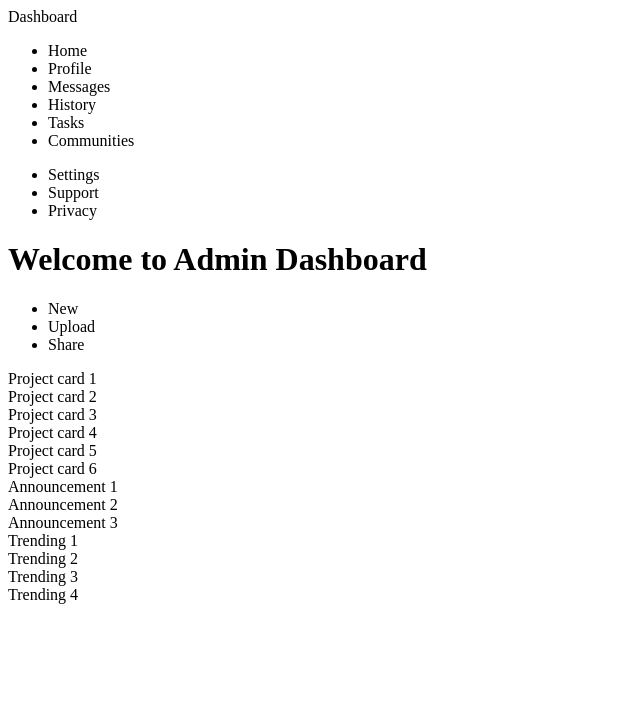
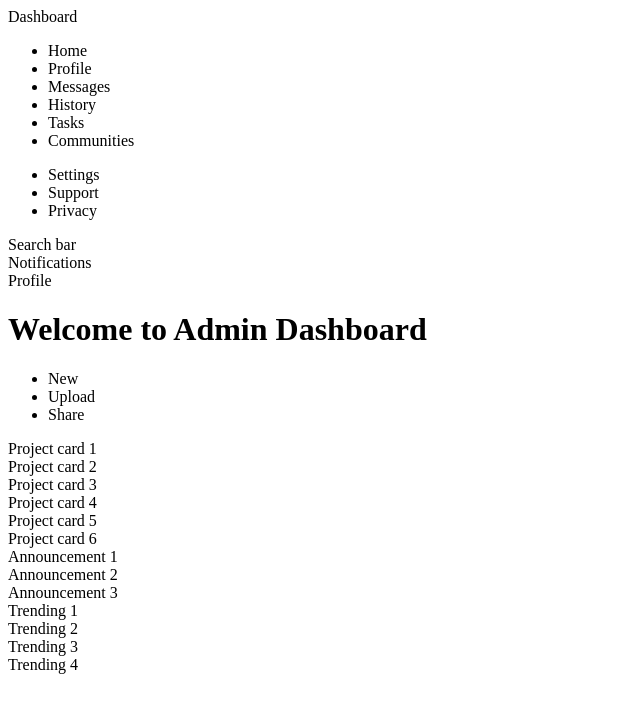
Before and after one commit to Sprakeful/admin-dashboard, a plain HTML site: page index.html in a window 1280 px wide. Shown: the whole page, without its empty margins (0-640 px from the left). Drawn offline with Linux system fonts and the light colour scheme.

Commit message:
Update header with info

```diff
--- a/index.html
+++ b/index.html
@@ -34,13 +34,13 @@
   </div>
   <div class="header">
     <div class="search-bar">
-
+      Search bar
     </div>
     <div class="notifications">
-
+      Notifications
     </div>
     <div class="profile">
-
+      Profile
     </div>
   </div>
   <div class="navbar-container">
```
